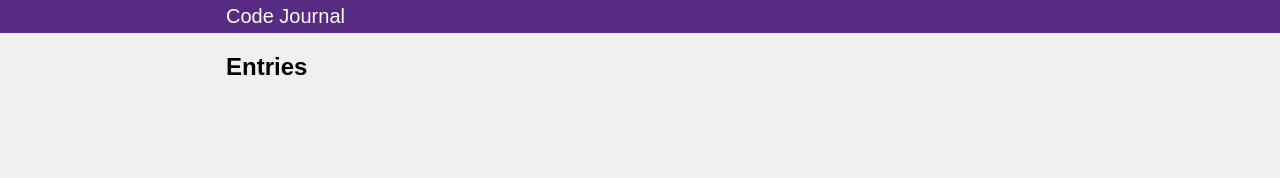
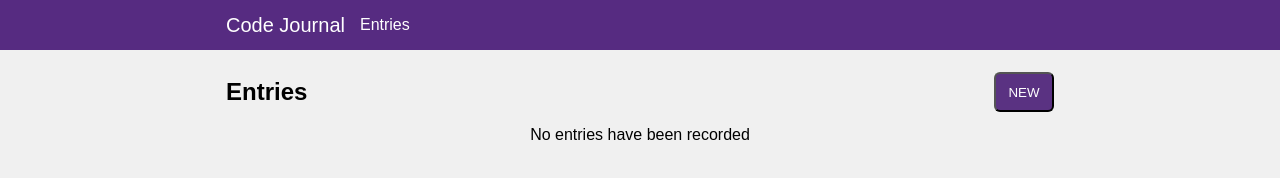
Before and after one commit to tam-n/code-journal, a website: page index.html in a window 1280 px wide. Drawn offline with Linux system fonts and the light colour scheme; a web font is replaced by a local one.

Commit message:
Update viewswap funct and added event listener. #2

```diff
--- a/css/styles.css
+++ b/css/styles.css
@@ -5,8 +5,6 @@
 header {
   background-color: rgb(86, 43, 129);
   color: white;
-  font-size: 20px;
-  padding: 5px;
 }
 
 .column-full {
@@ -83,3 +81,33 @@ ul {
 .no-entries-hidden {
   display: none;
 }
+
+.header-wrapper {
+  display: flex;
+  align-items: center;
+  height: 50px;
+  margin-bottom: 1%;
+}
+
+.header-wrapper > div {
+  margin-right: 15px;
+}
+
+.head {
+  font-size: 20px;
+}
+
+.sub-header {
+  display: flex;
+  justify-content: space-between;
+  align-items: center;
+  flex-basis: 100%;
+}
+
+button.tab {
+  background-color: rgb(90, 50, 130);
+  color: white;
+  border-radius: 6px;
+  height: 40px;
+  width: 60px;
+}
--- a/index.html
+++ b/index.html
@@ -23,7 +23,12 @@
   <header>
     <div class="container">
       <div class="header">
-        Code Journal
+        <div class="header-wrapper">
+          <div class="head">
+            Code Journal
+          </div>
+          <a class="tab">Entries</a>
+        </div>
       </div>
     </div>
   </header>
@@ -32,7 +37,10 @@
 
     <div data-view="entries">
       <div class="header">
-        <h2>Entries</h2>
+        <div class="sub-header">
+          <h2>Entries</h2>
+          <button class="tab">NEW</button>
+        </div>
       </div>
       <ul>
         <li class="no-entries">
--- a/js/main.js
+++ b/js/main.js
@@ -60,21 +60,28 @@ document.addEventListener('DOMContentLoaded', function () {
   }
 });
 
-function toggleNoEntries() {
-  const $noEntry = document.querySelector('.no-entries');
-  $noEntry.className = 'no-entries-hidden';
-}
+// function toggleNoEntries() {
+//   const $noEntry = document.querySelector('.no-entries');
+//   $noEntry.className = 'no-entries-hidden';
+// }
 
 function viewSwap(view) {
-  view.classList.remove('hidden');
-  if (view !== 'entries') {
-    const $dataView = document.querySelector('[data-view="entries"]');
-    $dataView.className = 'hidden';
-  } else if (view !== 'entry-form') {
-    const $dataView = document.querySelector('[data-view="entry-form"]');
-    $dataView.className = 'hidden';
+  const $entriesView = document.querySelector('[data-view="entries"]');
+  const $entryFormView = document.querySelector('[data-view="entry-form"]');
+
+  if (view === 'entries') {
+    $entriesView.classList.remove('hidden');
+    $entryFormView.classList.add('hidden');
+  } else if (view === 'entry-form') {
+    $entryFormView.classList.remove('hidden');
+    $entriesView.classList.add('hidden');
   }
 }
 
-toggleNoEntries();
-viewSwap();
+const $header = document.querySelector('.header-wrapper');
+
+$header.addEventListener('click', function (event) {
+  if (event.target.matches('.tab')) {
+    viewSwap('entries');
+  }
+});
```
